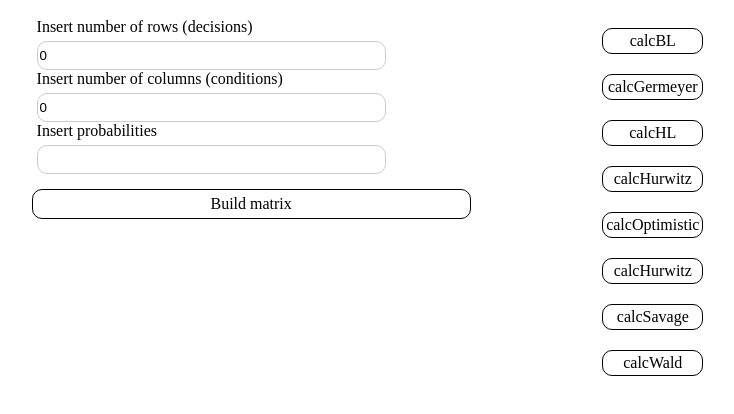
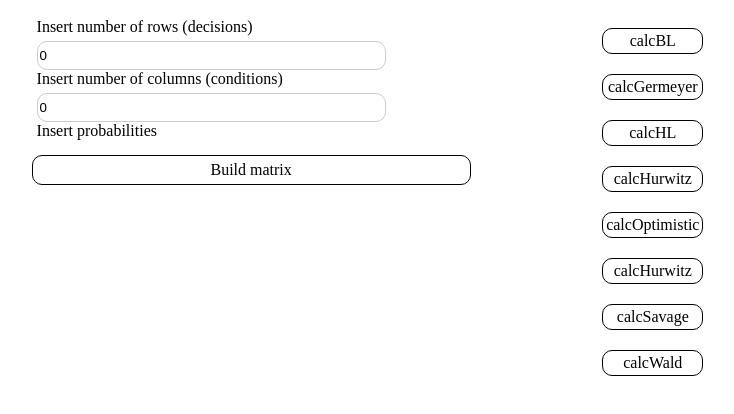
Before and after one commit to ILScc/Decision-Theory, a Vue app: page / in a window 1280 px wide. Shown: the top 414 px of the page, without its empty margins (275-1009 px from the left). Built offline with nearby package versions, Linux system fonts and the light colour scheme.

Commit message:
Feat: multiple inputs first implementation

```diff
--- a/src/components/DecisionCriteriasCalc/CellsBuilder.vue
+++ b/src/components/DecisionCriteriasCalc/CellsBuilder.vue
@@ -1,6 +1,6 @@
 <template>
     <form class="cells-builder">
-        <label class="cells-builder__text" for="rows"
+        <label class="cells-builder__text"
             ><span>Insert number of rows (decisions)</span>
             <input
                 class="cells-builder__settings"
@@ -11,7 +11,7 @@
             />
         </label>
 
-        <label class="cells-builder__text" for="columns"
+        <label class="cells-builder__text"
             ><span>Insert number of columns (conditions)</span
             ><input
                 class="cells-builder__settings"
@@ -21,16 +21,18 @@
                 @input="$emit('update:cols', +getInputValue($event))"
         /></label>
 
-        <label class="cells-builder__text" for="probabilities"
+        <label class="cells-builder__text"
             ><span>Insert probabilities</span>
             <input
+                v-for="(col, idx) in cols"
+                :key="col"
                 class="cells-builder__settings"
                 type="text"
                 name="probabilities"
-                :value="probabilities"
-                @blur="handleProbsInput($event)"
+                :value="probabilities[idx]"
+                @blur="handleProbsInput(idx, $event)"
         /></label>
-        <div
+        <!-- <div
             class="cells-bulder__warning"
             v-if="probsSum !== 1 && !initialValue"
         >
@@ -41,7 +43,7 @@
             v-if="!isProbsLenValid && !initialValue"
         >
             Number of inserted probabilities must be equal cols
-        </div>
+        </div> -->
     </form>
 </template>
 <script lang="ts">
@@ -61,26 +63,30 @@ export default defineComponent({
         "update:rows": null,
         "update:cols": null,
         "update:probabilities": null,
-        "validation": null,
+        validation: null,
     },
     methods: {
         getInputValue(e: Event) {
             const target = e.target as HTMLInputElement;
             return target.value;
         },
-        handleProbsInput(e : Event) {
-            const probabilities = this.getInputValue(e);
-            if (!probabilities) this.initialValue = true;
-            this.initialValue = false;
-            this.updateProbs(probabilities);
+        handleProbsInput(idx, e: Event) {
+            const probability = +this.getInputValue(e);
+            // if (!probabilities) this.initialValue = true;
+            // this.initialValue = false;
+            // this.updateProbs(probabilities);
+            const newProbs = this.probabilities.slice();
+            newProbs[idx] = probability;
+            console.log(newProbs);
+            this.$emit("update:probabilities", newProbs);
         },
-        updateProbs(probs) {
-            const convertedProbabilities = probs.split(",").map((p) => +p);
-            const areProbsValid = this.isProbsLenValid && this.probsSum === 1;
+        // updateProbs(probs) {
+        //     const convertedProbabilities = probs.split(",").map((p) => +p);
+        //     const areProbsValid = this.isProbsLenValid && this.probsSum === 1;
 
-            this.$emit("validation", areProbsValid);
-            this.$emit("update:probabilities", convertedProbabilities);
-        },
+        //     this.$emit("validation", areProbsValid);
+        //     this.$emit("update:probabilities", convertedProbabilities);
+        // },
     },
     computed: {
         isProbsLenValid() {
```
